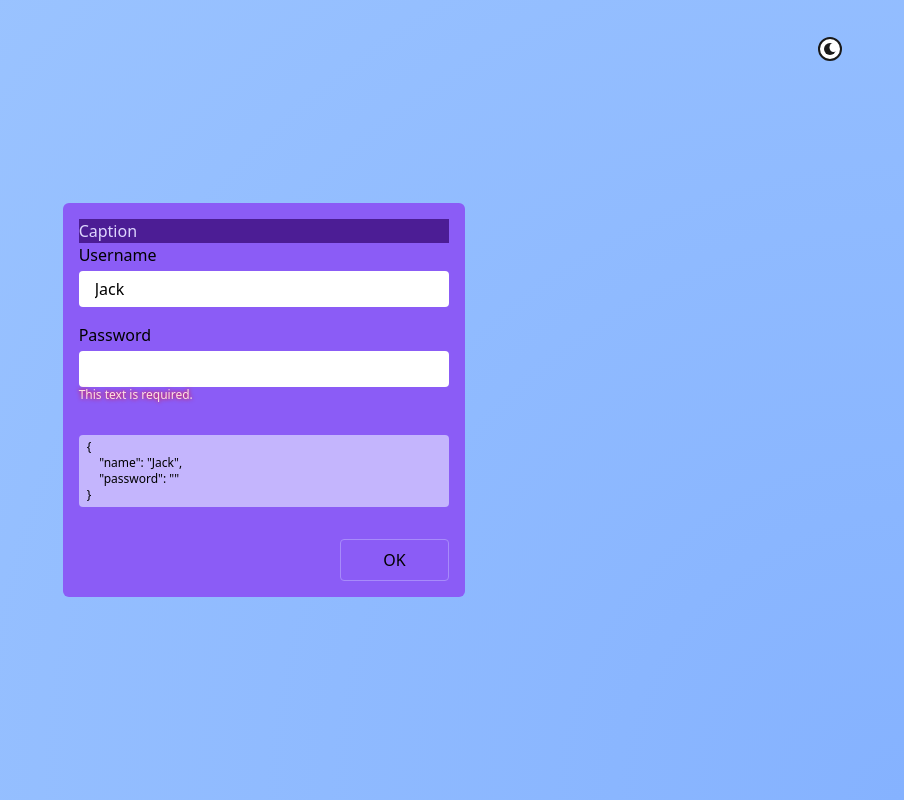
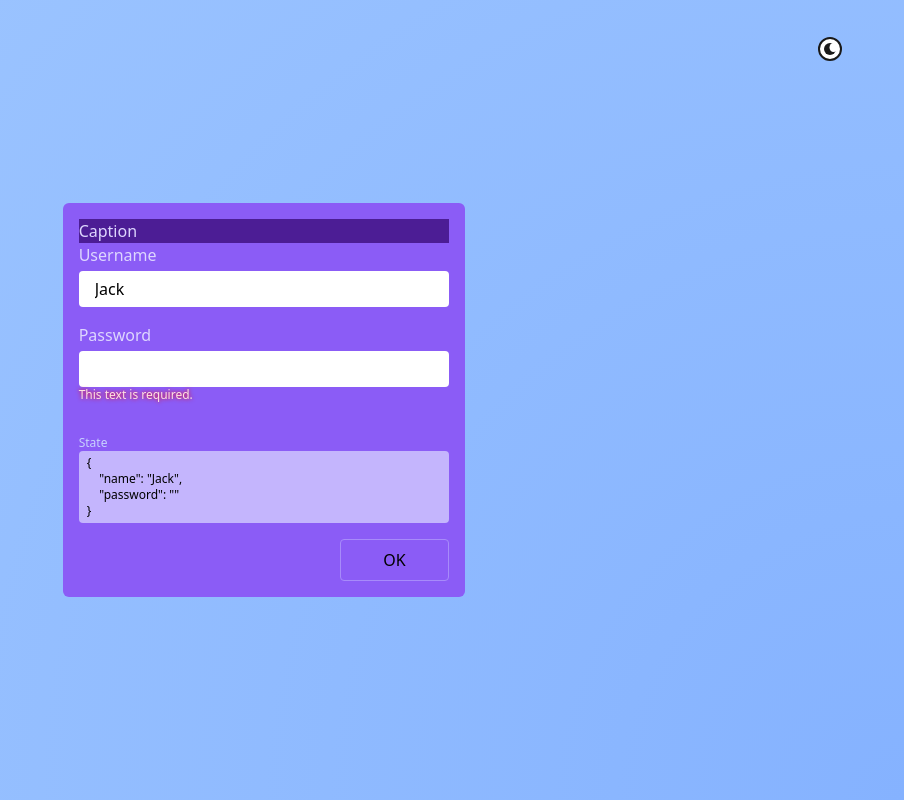
Before and after one commit to maxzz/forms-wreducer, a React (Vite) app: page / in a window 1280 px wide. Shown: the whole page, without its empty margins (376-1280 px from the left). Built offline with nearby package versions, Linux system fonts and the light colour scheme.

Commit message:
WIP. form. update state display

```diff
--- a/index.html
+++ b/index.html
@@ -4,7 +4,7 @@
     <meta charset="UTF-8" />
     <link rel="icon" type="image/svg+xml" href="./src/assets/icons/favicon.svg" />
     <meta name="viewport" content="width=device-width, initial-scale=1.0" />
-    <title>React forms wo/ state libraries</title>
+    <title>React forms wo/ state management libraries</title>
   </head>
   <body>
     <div id="root"></div>
--- a/src/components/FormWithReducer/index.tsx
+++ b/src/components/FormWithReducer/index.tsx
@@ -67,8 +67,13 @@ export function FormWithReducer() {
                     error={state.password ? undefined : "This text is required."}
                 />
 
-                <div className="my-8 px-2 py-1 text-xs bg-violet-300 rounded whitespace-pre">
-                    {JSON.stringify(state, null, 4)}
+                <div className="mt-8 mb-4 text-xs">
+                    <div className="text-indigo-200">State</div>
+
+                    <div className="px-2 py-1 text-xs bg-violet-300 rounded whitespace-pre">
+                        {JSON.stringify(state, null, 4)}
+                    </div>
+
                 </div>
 
                 <Button />
--- a/src/components/FormWithReducer/ui.tsx
+++ b/src/components/FormWithReducer/ui.tsx
@@ -4,7 +4,7 @@ import { InputHTMLAttributes } from "react";
 export function Input({ label, error, className, ...rest }: { label: string; error?: string; } & InputHTMLAttributes<HTMLInputElement>) {
     return (
         <label className="select-none grid">
-            <div className="mb-1">{label}</div>
+            <div className="mb-1 text-violet-200">{label}</div>
             <input className="px-4 py-1.5 rounded" {...rest} />
             <div className={classNames(!error && "invisible", "text-xs text-red-100 min-h-[1rem]", className)} style={{ textShadow: '0px 0px 4px red' }}>{error}</div>
         </label>
```
